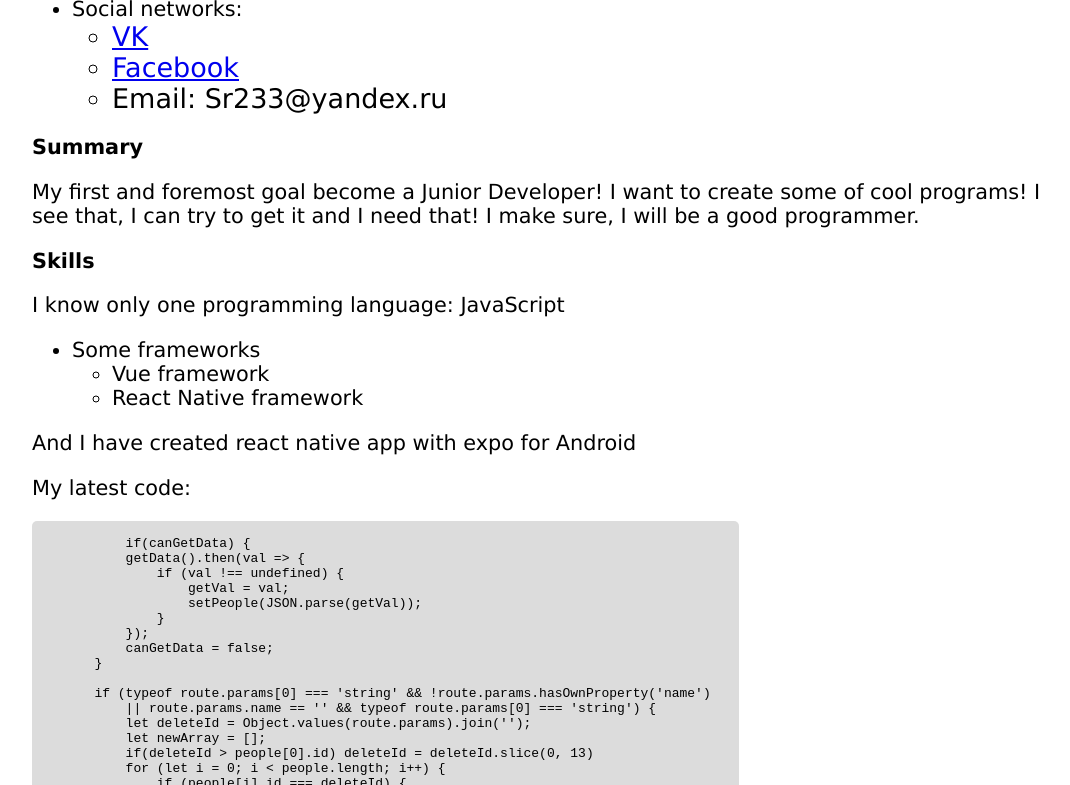
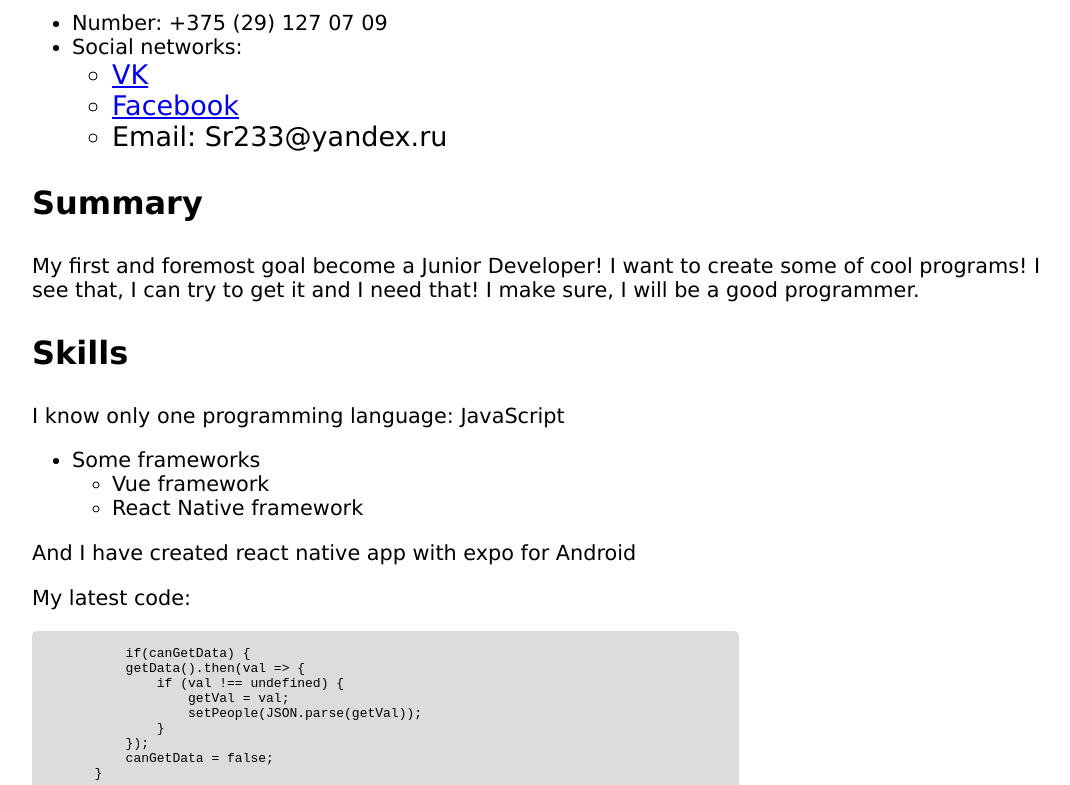
Before and after one commit to Srr233/rsschool-cv, a plain HTML site: page index.html in a window 1280 px wide. Shown: the part 555-1340 px from the top of the page, without its empty margins (103-1173 px from the left). Drawn offline with Linux system fonts and the light colour scheme.

Commit message:
refactor: rename css

```diff
--- a/style.css
+++ b/style.css
@@ -14,7 +14,11 @@
     border-radius: 5px;
     background-color: gainsboro;
 }
-p, li, h3 {
+p, li {
     font-family: Verdana, sans-serif;
     font-size: 130%;
 }
+h3, h1 {
+font-family: Verdana, sans-serif;
+    font-size: 200%;
+}
```
Also changed, not shown: index.html (+4 -0 lines).
